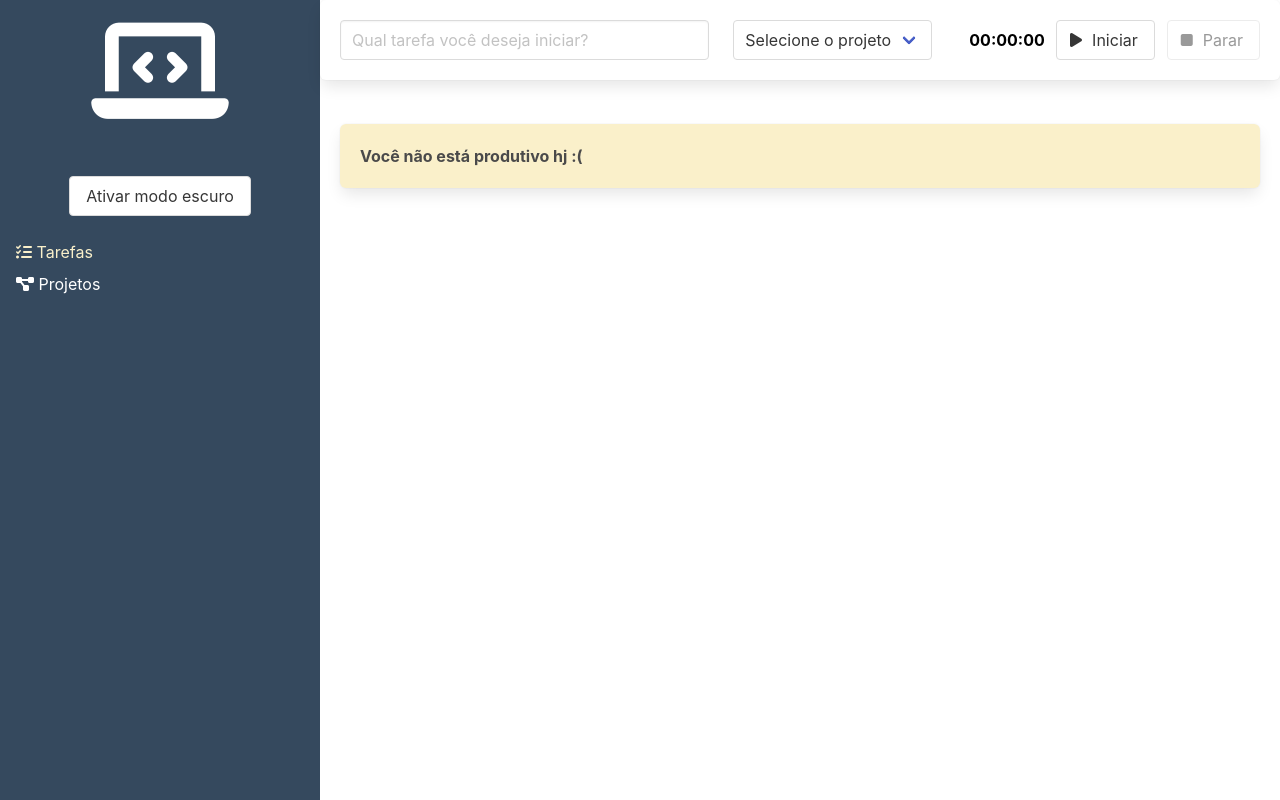
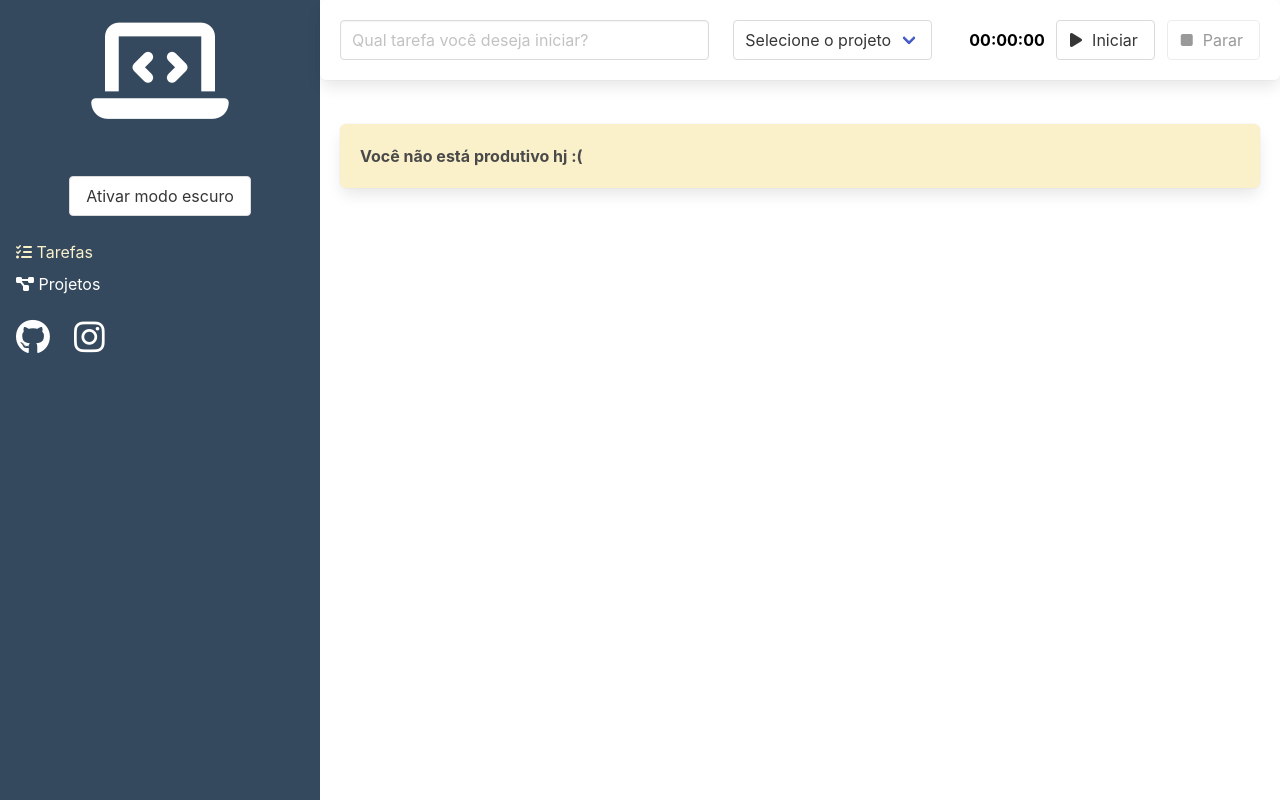
Before and after one commit to VictorGabrielBoeri/ProjetoListaDeTarefas, a Vue app: page / in a window 1280 px wide. Built offline with nearby package versions, Linux system fonts and the light colour scheme.

Commit message:
Atualização 0.1

```diff
--- a/src/components/BarraLateral.vue
+++ b/src/components/BarraLateral.vue
@@ -24,6 +24,16 @@
                 </li>
             </ul>
         </nav>
+
+        <div class="is-flex">
+            <a class="mr-5" href="https://github.com/VictorGabrielBoeri" target="_blank">
+                <i class="fa-brands fa-github icone-sm"></i>
+            </a>
+
+            <a href="https://instagram.com/victor.gabriel.boeri" target="_blank">
+                <i class="fa-brands fa-instagram icone-sm"></i>
+            </a>
+        </div>
     </header>
 </template>
 
@@ -97,4 +107,11 @@ header {
     color: white;
     margin-bottom: 50px;
 }
+
+.icone-sm {
+    display: flex;
+    justify-content: left;
+    font-size: 35px;
+    color: white;
+}
 </style>
```
